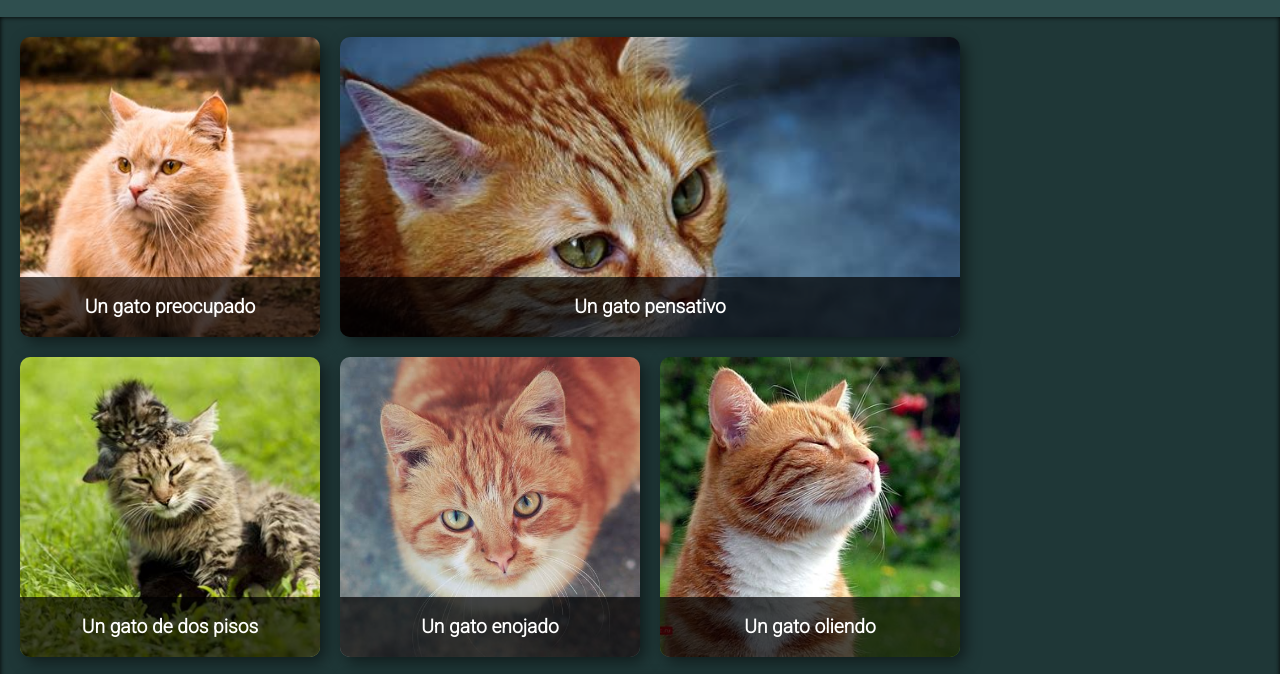
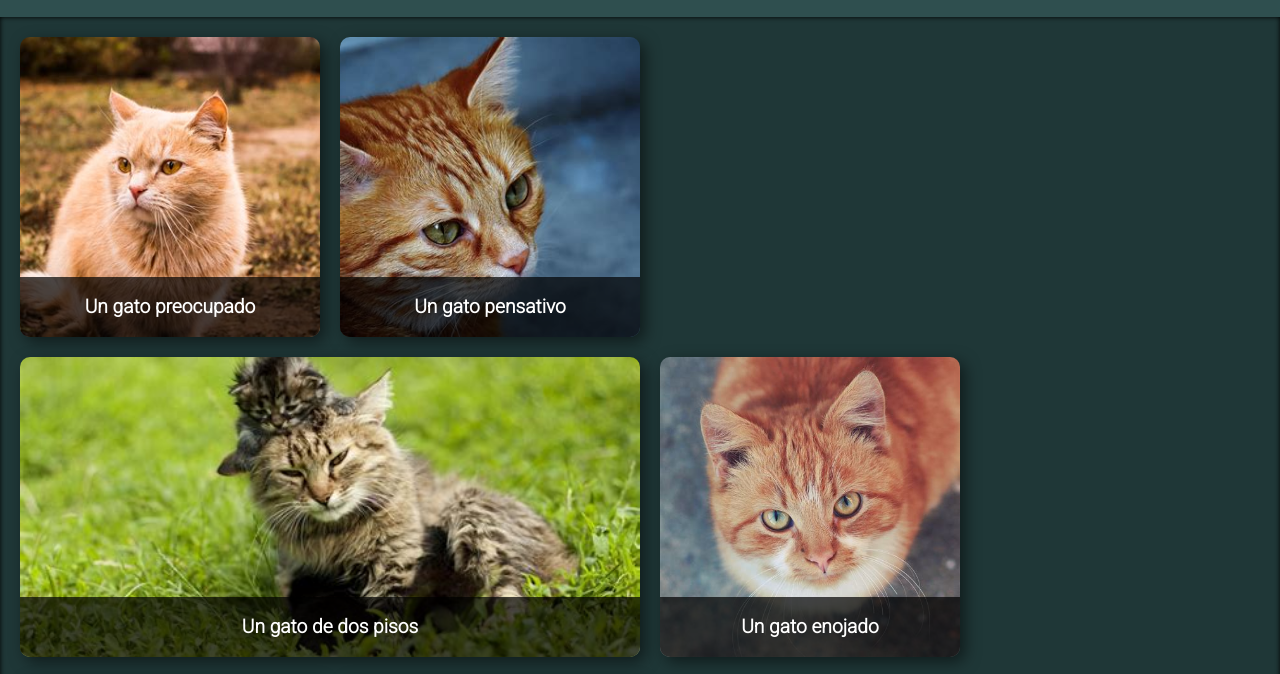
Before and after one commit to MarceloAndresMendoza/flexgrid, a plain HTML site: page index.html in a window 1280 px wide. Shown: the part 80-754 px from the top of the page. Drawn offline with Linux system fonts and the light colour scheme.

Commit message:
Test commit with signature

```diff
--- a/assets/css/style.css
+++ b/assets/css/style.css
@@ -26,11 +26,6 @@ main {
     gap: 20px;
 }
 
-.gallery-image img {
-    width: 100%;
-    height: 300px;
-    object-fit: cover;
-}
 
 .gallery-image {
     width: 300px;
@@ -43,6 +38,11 @@ main {
     transition-duration: 300ms;
 }
 
+.gallery-image img {
+    width: 100%;
+    height: 300px;
+    object-fit: cover;
+}
 .gallery-image:hover {
     transition-duration: 300ms;
     transform: scale(110%);
--- a/index.html
+++ b/index.html
@@ -17,9 +17,12 @@
     <main>
         <section>
             <div class="gallery">
-                <div class="gallery-image"><img src="./assets/img/cat-3.jpg" alt=""><div class="description">Un gato preocupado</div></div>
-                <div class="gallery-image double"><img src="./assets/img/cat-2.jpg" alt=""><div class="description">Un gato pensativo</div></div>
-                <div class="gallery-image"><img src="./assets/img/cat-4.jpg" alt=""><div class="description">Un gato de dos pisos</div></div>
+                <div class="gallery-image">
+                    <img src="./assets/img/cat-3.jpg" alt="">
+                    <div class="description">Un gato preocupado</div>
+                </div>
+                <div class="gallery-image"><img src="./assets/img/cat-2.jpg" alt=""><div class="description">Un gato pensativo</div></div>
+                <div class="gallery-image double"><img src="./assets/img/cat-4.jpg" alt=""><div class="description">Un gato de dos pisos</div></div>
                 <div class="gallery-image"><img src="./assets/img/cat-5.jpg" alt=""><div class="description">Un gato enojado</div></div>
                 <div class="gallery-image"><img src="./assets/img/cat-6.jpg" alt=""><div class="description">Un gato oliendo</div></div>
                 <div class="gallery-image"><img src="./assets/img/cat-7.jpg" alt=""><div class="description">Un gato sorprendido</div></div>
```
